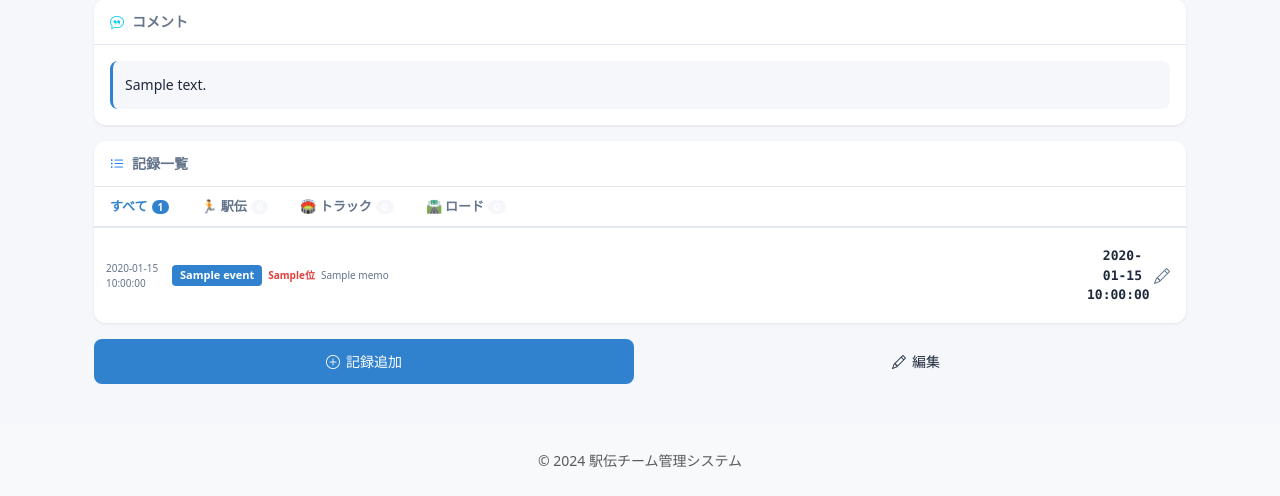
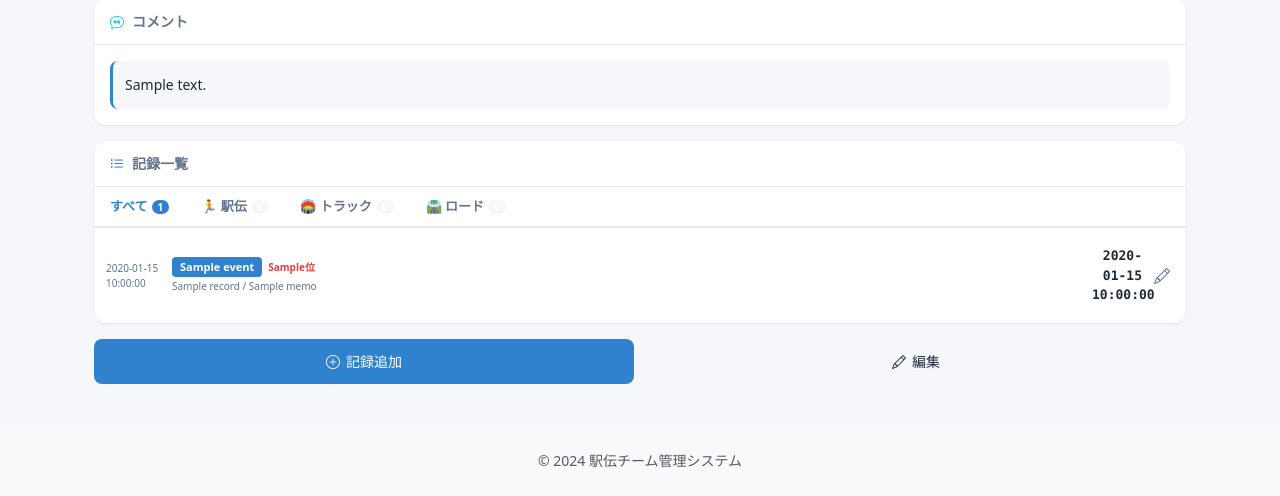
Before and after one commit to kotanono0607/ekiden-app, a Flask app: template templates/detail.html in a window 1280 px wide. Shown: the part 942-1438 px from the top of the page. Run offline with Flask 3, Linux system fonts and the light colour scheme; the template is opened without the code that fills it: most values are stand-ins (such as "Sample title", 1, 10 or a date in 2020).

Commit message:
Enhance player profile records display with 2-line layout
- Add 2-line layout for all tabs (main row + sub row with race_name/memo)
- Show distance (km) in すべて tab for all race types
- Show 区間順位 for 駅伝 records
- Add conditional time display: normal (13px) for MM:SS, small (10px) for H:MM:SS
- Move race_name and memo to sub row for cleaner display

```diff
--- a/templates/detail.html
+++ b/templates/detail.html
@@ -170,9 +170,13 @@
         font-weight: 600;
         font-family: 'SF Mono', 'Consolas', monospace;
         color: var(--text-color);
-        width: 55px;
+        width: 50px;
         flex-shrink: 0;
         text-align: right;
+    }
+    .record-time.long {
+        font-size: 10px;
+        width: 58px;
     }
     .record-edit {
         color: var(--text-muted);
@@ -182,10 +186,20 @@
     .record-main {
         flex: 1;
         min-width: 0;
+        overflow: hidden;
+    }
+    .record-main-row {
         display: flex;
         align-items: center;
         gap: 6px;
+    }
+    .record-sub {
+        font-size: 10px;
+        color: var(--text-muted);
+        margin-top: 2px;
+        white-space: nowrap;
         overflow: hidden;
+        text-overflow: ellipsis;
     }
     .record-info {
         display: flex;
@@ -519,6 +533,7 @@
             <div class="record-item">
                 <div class="record-date">{{ record.date }}</div>
                 <div class="record-main">
+                    <div class="record-main-row">
                         {% if record.race_type == '駅伝' %}
                         <span class="type-badge ekiden">駅伝</span>
                         {% elif record.race_type == 'トラック' %}
@@ -527,10 +542,14 @@
                         <span class="type-badge road">ロード</span>
                         {% endif %}
                         <span class="record-event">{{ record.event or record.section or '-' }}</span>
-                    {% if record.rank_in_section %}<span class="record-rank">{{ record.rank_in_section }}位</span>{% endif %}
-                    {% if record.memo %}<span class="record-memo">{{ record.memo }}</span>{% endif %}
+                        {% if record.distance_m %}<span style="font-size: 10px; color: var(--text-muted);">{{ (record.distance_m|float / 1000)|round(1) }}km</span>{% endif %}
+                        {% if record.rank_in_section %}<span class="record-rank">{% if record.race_type == '駅伝' %}区間{% endif %}{{ record.rank_in_section }}位</span>{% endif %}
                     </div>
-                <div class="record-time">{{ record.time }}</div>
+                    {% if record.race_name or record.memo %}
+                    <div class="record-sub">{{ record.race_name }}{% if record.race_name and record.memo %} / {% endif %}{{ record.memo }}</div>
+                    {% endif %}
+                </div>
+                <div class="record-time{% if record.time and ':' in record.time and record.time.count(':') > 1 %} long{% endif %}">{{ record.time }}</div>
                 <a href="/record/{{ record.row_index }}/edit" class="record-edit"><i class="bi bi-pencil"></i></a>
             </div>
             {% endfor %}
@@ -546,13 +565,16 @@
             <div class="record-item">
                 <div class="record-date">{{ record.date }}</div>
                 <div class="record-main">
+                    <div class="record-main-row">
                         {% if record.section %}<span class="record-section">{{ record.section }}</span>{% endif %}
                         {% if record.distance_m %}<span style="font-size: 10px; color: var(--text-muted);">{{ (record.distance_m|float / 1000)|round(1) }}km</span>{% endif %}
                         {% if record.rank_in_section %}<span class="record-rank">区間{{ record.rank_in_section }}位</span>{% endif %}
-                    {% if record.race_name %}<span style="font-size: 10px; color: var(--text-muted);">{{ record.race_name }}</span>{% endif %}
-                    {% if record.memo %}<span class="record-memo">{{ record.memo }}</span>{% endif %}
                     </div>
-                <div class="record-time">{{ record.time }}</div>
+                    {% if record.race_name or record.memo %}
+                    <div class="record-sub">{{ record.race_name }}{% if record.race_name and record.memo %} / {% endif %}{{ record.memo }}</div>
+                    {% endif %}
+                </div>
+                <div class="record-time{% if record.time and ':' in record.time and record.time.count(':') > 1 %} long{% endif %}">{{ record.time }}</div>
                 <a href="/record/{{ record.row_index }}/edit" class="record-edit"><i class="bi bi-pencil"></i></a>
             </div>
             {% endfor %}
@@ -573,12 +595,15 @@
             <div class="record-item">
                 <div class="record-date">{{ record.date }}</div>
                 <div class="record-main">
+                    <div class="record-main-row">
                         <span class="record-event">{{ record.event or '-' }}</span>
                         {% if record.rank_in_section %}<span class="record-rank">{{ record.rank_in_section }}位</span>{% endif %}
-                    {% if record.race_name %}<span style="font-size: 10px; color: var(--text-muted);">{{ record.race_name }}</span>{% endif %}
-                    {% if record.memo %}<span class="record-memo">{{ record.memo }}</span>{% endif %}
                     </div>
-                <div class="record-time">{{ record.time }}</div>
+                    {% if record.race_name or record.memo %}
+                    <div class="record-sub">{{ record.race_name }}{% if record.race_name and record.memo %} / {% endif %}{{ record.memo }}</div>
+                    {% endif %}
+                </div>
+                <div class="record-time{% if record.time and ':' in record.time and record.time.count(':') > 1 %} long{% endif %}">{{ record.time }}</div>
                 <a href="/record/{{ record.row_index }}/edit" class="record-edit"><i class="bi bi-pencil"></i></a>
             </div>
             {% endfor %}
@@ -599,13 +624,16 @@
             <div class="record-item">
                 <div class="record-date">{{ record.date }}</div>
                 <div class="record-main">
+                    <div class="record-main-row">
                         <span class="record-event">{{ record.event or '-' }}</span>
                         {% if record.distance_m %}<span style="font-size: 10px; color: var(--text-muted);">{{ (record.distance_m|float / 1000)|round(1) }}km</span>{% endif %}
                         {% if record.rank_in_section %}<span class="record-rank">{{ record.rank_in_section }}位</span>{% endif %}
-                    {% if record.race_name %}<span style="font-size: 10px; color: var(--text-muted);">{{ record.race_name }}</span>{% endif %}
-                    {% if record.memo %}<span class="record-memo">{{ record.memo }}</span>{% endif %}
                     </div>
-                <div class="record-time">{{ record.time }}</div>
+                    {% if record.race_name or record.memo %}
+                    <div class="record-sub">{{ record.race_name }}{% if record.race_name and record.memo %} / {% endif %}{{ record.memo }}</div>
+                    {% endif %}
+                </div>
+                <div class="record-time{% if record.time and ':' in record.time and record.time.count(':') > 1 %} long{% endif %}">{{ record.time }}</div>
                 <a href="/record/{{ record.row_index }}/edit" class="record-edit"><i class="bi bi-pencil"></i></a>
             </div>
             {% endfor %}
```
Lines whose indentation alone changed are shown as unchanged.
